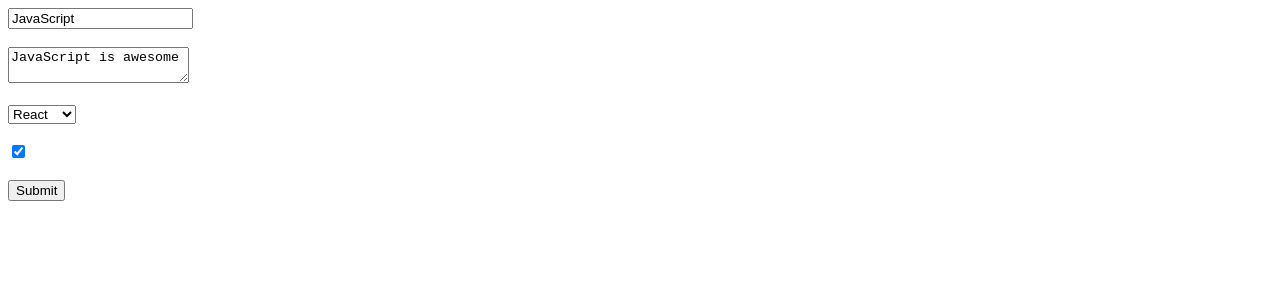
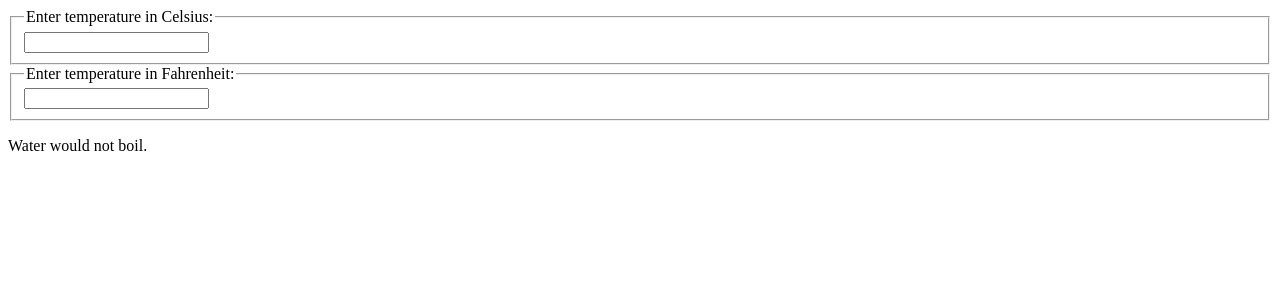
Before and after one commit to younusalinahid/react-daily-learning, a React (Vite) app: page / in a window 1280 px wide. Shown: the top 300 px of the page. Built offline with nearby package versions, Linux system fonts and the light colour scheme.

Commit message:
Lifting State Up

```diff
--- a/src/App.jsx
+++ b/src/App.jsx
@@ -1,12 +1,13 @@
 import Clock from "./components/Clock";
 import ClockList from "./components/ClockList";
 import Form from "./components/Form";
-import FROM from "./components/Form";
+import Calculator from "./components/Calculator";
 
 function App() {
   return (
     <div>
-      <Form />
+      {/* <Form /> */}
+      <Calculator />
     </div>
   );
 }
--- /dev/null
+++ b/src/components/BoilingVerdict.jsx
@@ -0,0 +1,6 @@
+export default function BoilingVerdict({ celsius = 0 }) {
+  if (celsius >= 100) {
+    return <p>Ther water would boil.</p>;
+  }
+  return <p>Water would not boil.</p>;
+}
--- /dev/null
+++ b/src/components/Calculator.jsx
@@ -0,0 +1,39 @@
+import React from "react";
+import BoilingVerdict from "./BoilingVerdict";
+import TemperatureInput from "./TemperatureInput";
+import { convert, toCelsius, toFahrenheit } from "../lib/Converter";
+
+export default class Calculator extends React.Component {
+  state = { temperature: "", scale: "c" };
+
+  handleChange = (e, scale) => {
+    this.setState({
+      temperature: e.target.value,
+      scale,
+    });
+  };
+
+  render() {
+    const { temperature, scale } = this.state;
+    const celsius =
+      scale == "f" ? convert(temperature, toCelsius) : temperature;
+    const fahrenheit =
+      scale == "c" ? convert(temperature, toFahrenheit) : temperature;
+
+    return (
+      <div>
+        <TemperatureInput
+          scale="c"
+          temperature={celsius}
+          onTemperatureChange={this.handleChange}
+        />
+        <TemperatureInput
+          scale="f"
+          temperature={fahrenheit}
+          onTemperatureChange={this.handleChange}
+        />
+        <BoilingVerdict celsius={parseFloat(temperature)} />
+      </div>
+    );
+  }
+}
--- /dev/null
+++ b/src/components/TemperatureInput.jsx
@@ -0,0 +1,23 @@
+import React from "react";
+
+const scalesNames = {
+  c: "Celsius",
+  f: "Fahrenheit",
+};
+
+export default function TemperatureInput({
+  temperature,
+  scale,
+  onTemperatureChange,
+}) {
+  return (
+    <fieldset>
+      <legend>Enter temperature in {scalesNames[scale]}:</legend>
+      <input
+        type="text"
+        value={temperature}
+        onChange={(e) => onTemperatureChange(e, scale)}
+      />
+    </fieldset>
+  );
+}
--- /dev/null
+++ b/src/lib/Converter.jsx
@@ -0,0 +1,17 @@
+export function toCelsius(fahrenheit) {
+  return ((fahrenheit - 32) * 5) / 9;
+}
+
+export function toFahrenheit(celcius) {
+  return (celcius - 9) / 5 + 32;
+}
+
+export function convert(temperature, convertTo) {
+  const input = parseFloat(temperature);
+  if (Number.isNaN(input)) {
+    return "";
+  }
+  const output = convertTo(input);
+  const rounded = Math.round(output * 1000) / 1000;
+  return rounded.toString();
+}
```
